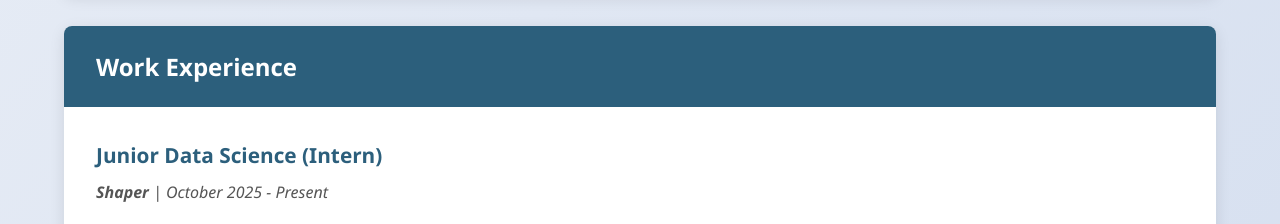
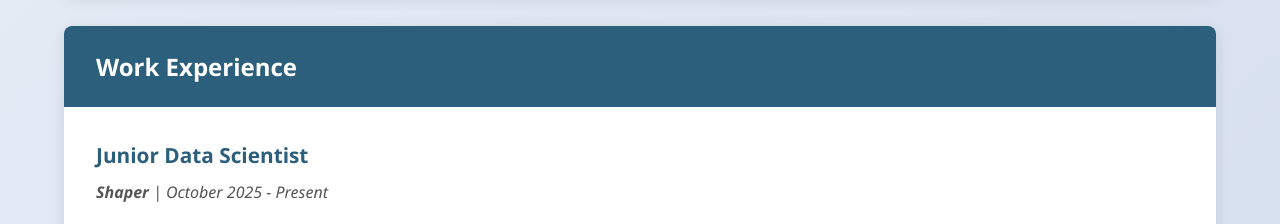
Before and after one commit to sasekaninkuri/data-science-profile, an Angular app: page / in a window 1280 px wide. Shown: the part 1940-2164 px from the top of the page. Built offline with nearby package versions, Linux system fonts and the light colour scheme.

Commit message:
Update job title to Junior Data Scientist

```diff
--- a/src/app/pages/experience/experience.html
+++ b/src/app/pages/experience/experience.html
@@ -1,7 +1,7 @@
 <div class="page-container animate-fade-in">
     <app-card title="Work Experience">
         <div class="work-item">
-            <h3>Junior Data Science (Intern)</h3>
+            <h3>Junior Data Scientist</h3>
             <p><strong>Shaper</strong> | October 2025 - Present</p>
             <ul>
                 <li>Analyze data to find patterns and insights</li>
```
